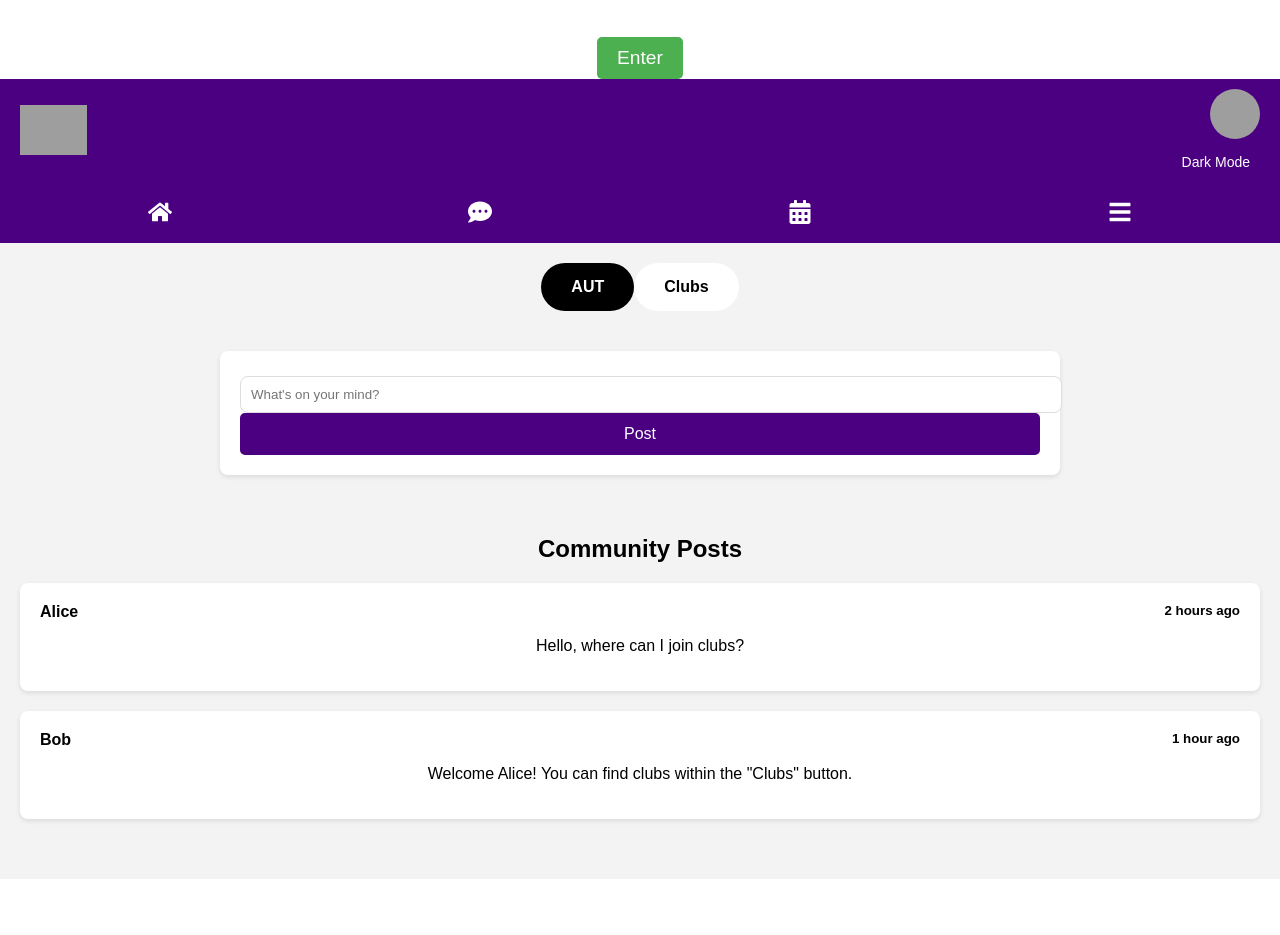
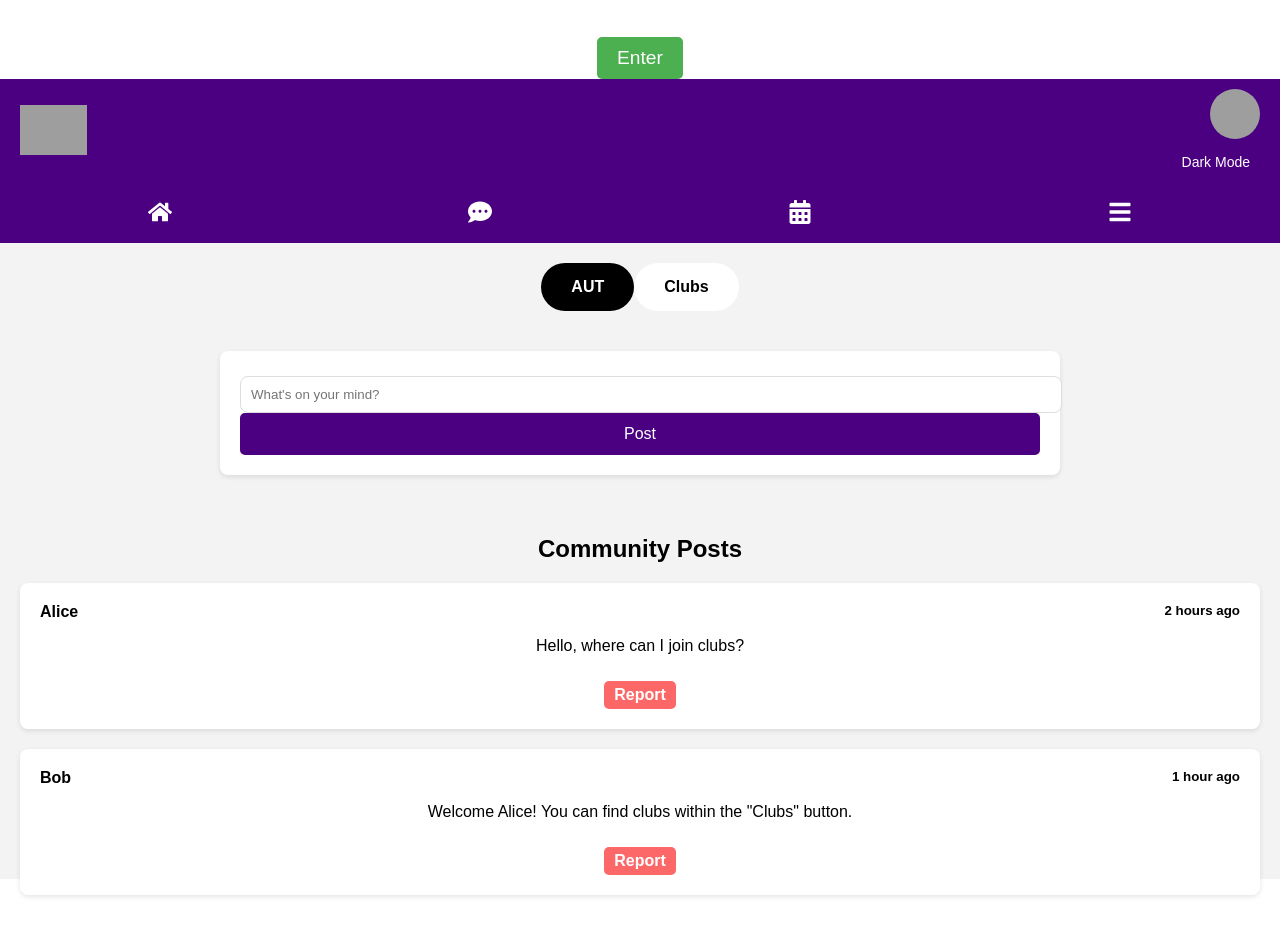
Before and after one commit to vst2213/AUT-Plus, a React (Create React App) app in the folder autplus/: page /community in a window 1280 px wide. Before the commit the page ends 879 px from the top, so only its background shows below. Built offline with nearby package versions, Linux system fonts and the light colour scheme; grey boxes are pictures that could not be loaded.

Commit message:
Created Report button
Created Report button

```diff
--- a/autplus/src/CommunityPage.css
+++ b/autplus/src/CommunityPage.css
@@ -240,6 +240,24 @@
     text-align: left; /* Ensure response text is aligned to the left */
 }
 
+/* Report Button */
+.report-button {
+    background-color: rgb(252, 104, 104);
+    color: white;
+    border: none;
+    border-radius: 5px;
+    padding: 5px 10px;
+    cursor: pointer;
+    font-weight: bold;
+    margin-top: 10px;
+    transition: background-color 0.3s ease;
+}
+
+.report-button:disabled {
+    background-color: grey;
+    cursor: not-allowed;
+}
+
 /* Making sure the app stretches to fill the entire screen */
 body, html {
     margin: 0;
--- a/autplus/src/CommunityPage.js
+++ b/autplus/src/CommunityPage.js
@@ -6,6 +6,7 @@ import "./CommunityPage.css";
 const CommunityPage = () => {
   const [post, setPost] = useState("");
   const [darkMode, setDarkMode] = useState(false);
+  const [isReported, setIsReported] = useState(false);
 
   // Load dark mode state from localStorage when the component mounts
   useEffect(() => {
@@ -30,6 +31,15 @@ const CommunityPage = () => {
     setPost(""); // Clear the input after submission
   };
 
+  // Handle reporting a user
+  const handleReport = (user) => {
+    setIsReported(true);
+    setTimeout(() => {
+      alert(`${user} has been reported for unwanted behavior.`);
+      setIsReported(false); // Reset the state for further reports
+    }, 500);
+  };
+
   return (
     <div className={`community-container ${darkMode ? "dark-mode" : ""}`}>
       {/* Header */}
@@ -52,7 +62,7 @@ const CommunityPage = () => {
         </div>
       </div>
 
-      {/* Navigation Bar as Top Headers */}
+      {/* Navigation Bar */}
       <div className="top-nav">
         <Link to="/Home">
           <FaHome className="nav-icon" />
@@ -64,13 +74,11 @@ const CommunityPage = () => {
           <FaCalendarAlt className="nav-icon" />
         </Link>
         <Link to="/more">
-          {" "}
-          {/* "More" 페이지로 링크 추가 */}
           <FaBars className="nav-icon" />
         </Link>
       </div>
 
-      {/* Community Actions and Input */}
+      {/* Community Actions */}
       <div className="actions">
         <button className="round-button AUT">AUT</button>
         <Link to="/clubs">
@@ -91,22 +99,40 @@ const CommunityPage = () => {
         </button>
       </form>
 
-      {/* Example User Posts */}
+      {/* Community Posts Section with Report Buttons */}
       <div className="section posts-section">
         <h2>Community Posts</h2>
+
+        {/* Post from Alice */}
         <div className="post">
           <div className="post-header">
             <strong>Alice</strong>
             <small>2 hours ago</small>
           </div>
           <p>Hello, where can I join clubs?</p>
+          <button
+            className="report-button"
+            onClick={() => handleReport("Alice")}
+            disabled={isReported}
+          >
+            {isReported ? "Reported" : "Report"}
+          </button>
         </div>
+
+        {/* Post from Bob */}
         <div className="post">
           <div className="post-header">
             <strong>Bob</strong>
             <small>1 hour ago</small>
           </div>
           <p>Welcome Alice! You can find clubs within the "Clubs" button.</p>
+          <button
+            className="report-button"
+            onClick={() => handleReport("Bob")}
+            disabled={isReported}
+          >
+            {isReported ? "Reported" : "Report"}
+          </button>
         </div>
       </div>
     </div>
```
